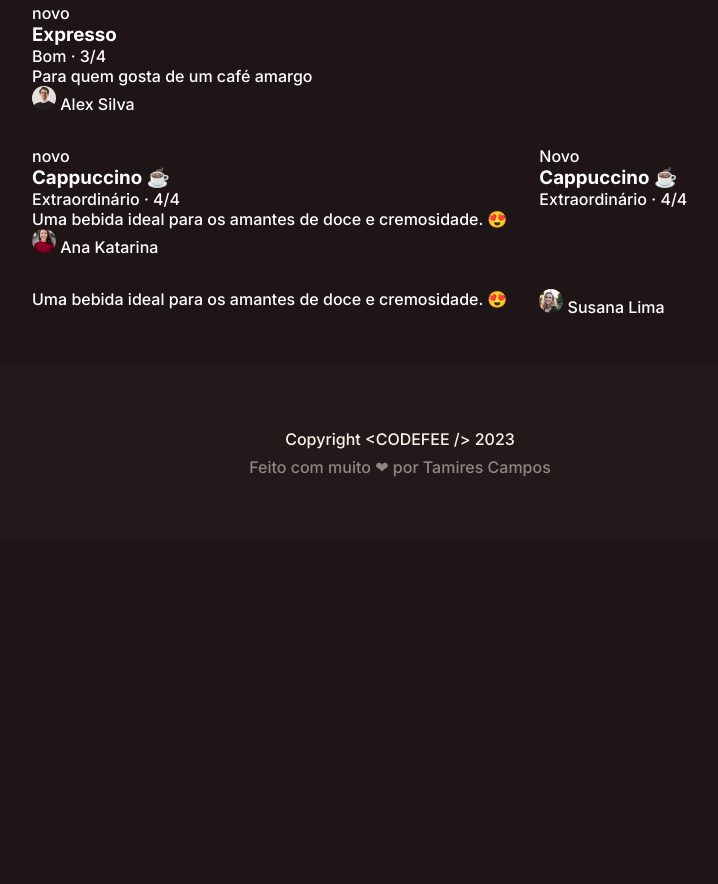
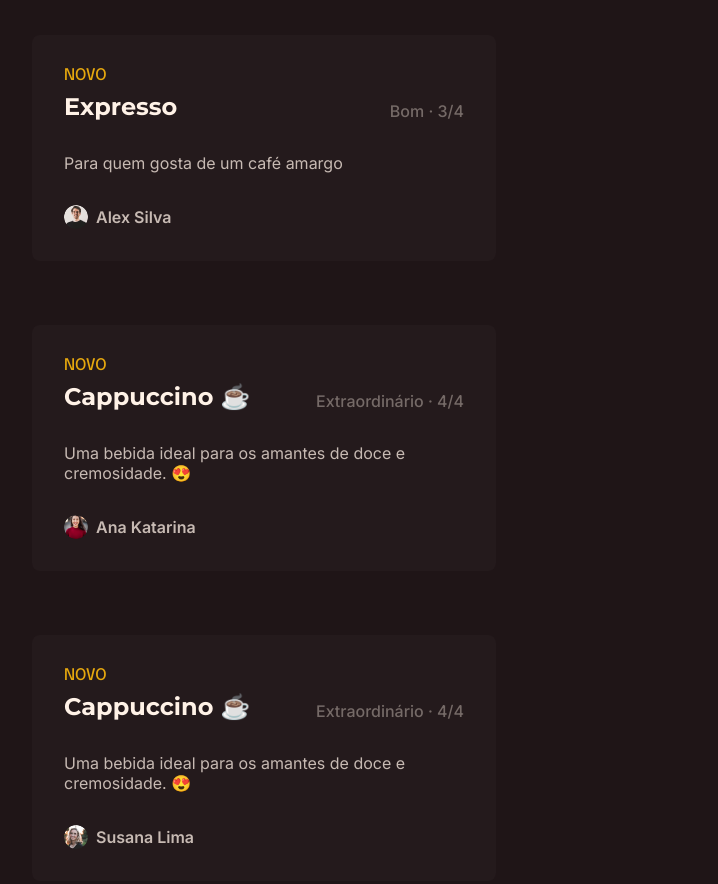
Before and after one commit to tamires-campos/projeto-cafe, a plain HTML site: page index.html in a window 1280 px wide. Shown: the part 1078-1962 px from the top of the page, without its empty margins (240-958 px from the left). Before the commit the page ends 1619 px from the top, so only its background shows below. Drawn offline with Linux system fonts and the light colour scheme.

Commit message:
atualizei section de receitas

```diff
--- a/index.html
+++ b/index.html
@@ -64,6 +64,7 @@
             </header>
 
             <div class="receitas-card-container">
+
                 <div class="receitas-card">
                     <header class="receitas-card-cabecalho">
                         <div class="receitas-card-cabecalho-detalhes">
@@ -79,54 +80,55 @@
                     </div>
                 </div>
 
-
-                <div>
-                    <header>
-                        <div>
-                            <span>novo</span>
-                            <h3>Expresso</h3>
+                    <!--TESTE-->
+                <div class="receitas-card">
+                    <header class="receitas-card-cabecalho">
+                        <div class="receitas-card-cabecalho-detalhes">
+                            <span class="destaque amarelo">novo</span>
+                            <h3 class="receita-titulo">Expresso</h3>
                         </div>
-                        <p>Bom · 3/4</p>
+                        <p class="receitas-avaliacao">Bom · 3/4</p>
                     </header>
-                    <p>Para quem gosta de um café amargo</p>
-                    <div>
+                    <p class="receitas-descrição">Para quem gosta de um café amargo</p>
+                    <div class="receita-autor">
                         <img src="assets/Avatar - alex.png">
-                        <span>Alex Silva</span>
+                        <span class="receita-autor-nome">Alex Silva</span>
                     </div>
                 </div>
 
 
-                <div>
-                    <header>
-                        <div>
-                            <span>novo</span>
-                            <h3>Cappuccino ☕</h3>
+                <div class="receitas-card">
+                    <header class="receitas-card-cabecalho">
+                        <div class="receitas-card-cabecalho-detalhes">
+                            <span class="destaque amarelo">novo</span>
+                            <h3 class="receita-titulo">Cappuccino ☕</h3>
                         </div>
-                        <p>Extraordinário · 4/4</p>
+                        <p class="receitas-avaliacao">Extraordinário · 4/4</p>
                     </header>
-                    <p>Uma bebida ideal para os amantes de doce e cremosidade. 😍</p>
-                    <div>
+                    <p class="receitas-descrição">Uma bebida ideal para os amantes de doce e cremosidade. 😍</p>
+                    <div class="receita-autor">
                         <img src="assets/Avatar - ana.png">
-                        <span>Ana Katarina</span>
+                        <span class="receita-autor-nome">Ana Katarina</span>
                     </div>
                 </div>
 
 
-                <header>
-                        <div>
-                            <span>Novo</span>
-                            <h3>Cappuccino ☕</h3>
+                <div class="receitas-card">
+                    <header class="receitas-card-cabecalho">
+                        <div class="receitas-card-cabecalho-detalhes">
+                            <span class="destaque amarelo">Novo</span>
+                            <h3 class="receita-titulo">Cappuccino ☕</h3>
                         </div>
-                        <p>Extraordinário · 4/4</p>
+                        <p class="receitas-avaliacao">Extraordinário · 4/4</p>
                     </header>
-                    <p>Uma bebida ideal para os amantes de doce e cremosidade. 😍</p>
-                    <div>
+                    <p class="receitas-descrição">Uma bebida ideal para os amantes de doce e cremosidade. 😍</p>
+                    <div class="receita-autor">
                         <img src="assets/Avatar - susana.png">
-                        <span>Susana Lima</span>
+                        <span class="receita-autor-nome">Susana Lima</span>
                     </div>
                 </div>
+
             </div>
-
         </section>
     </main>
 
```
Also changed, not shown: imagens/foto-10.jpg, imagens/foto-2.jpg, imagens/foto-3.jpg, imagens/foto-4.jpg, imagens/foto-5.jpg, imagens/foto-6.jpg.
